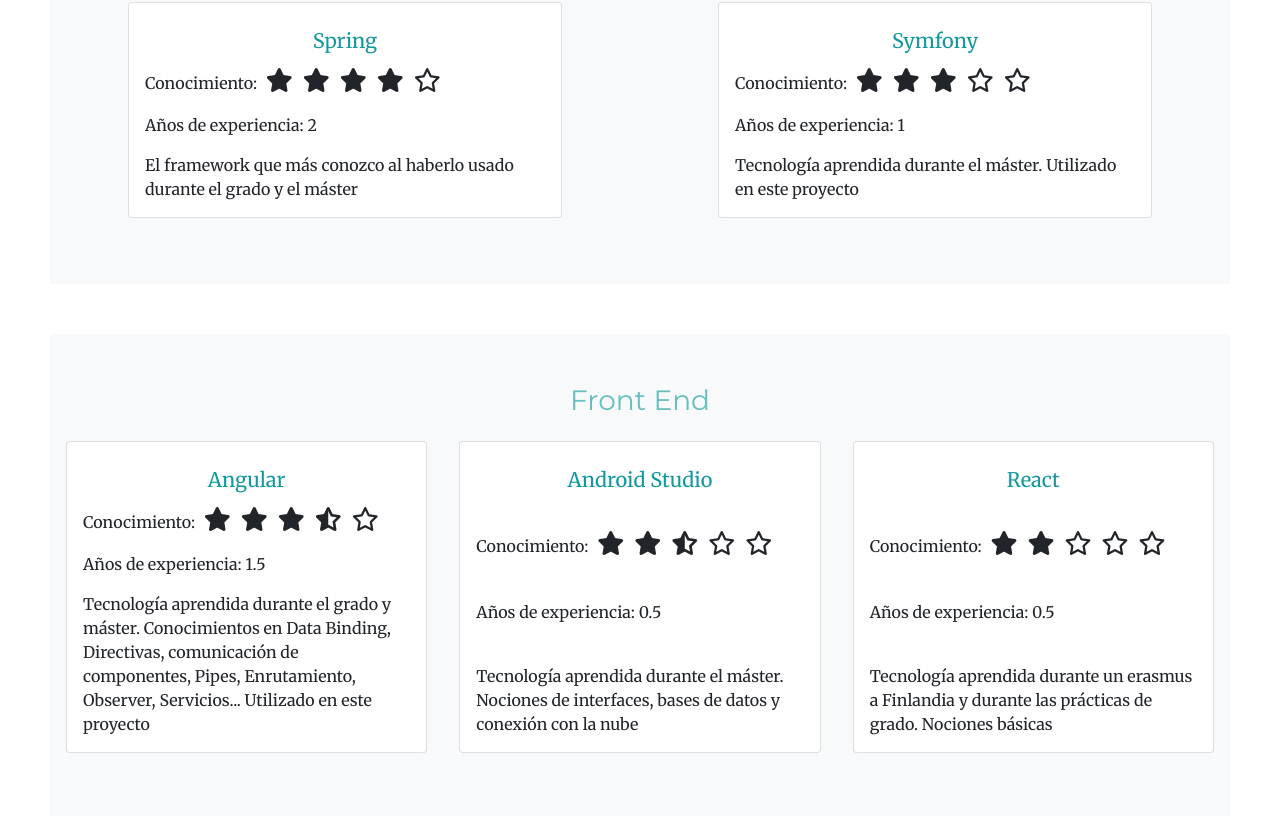
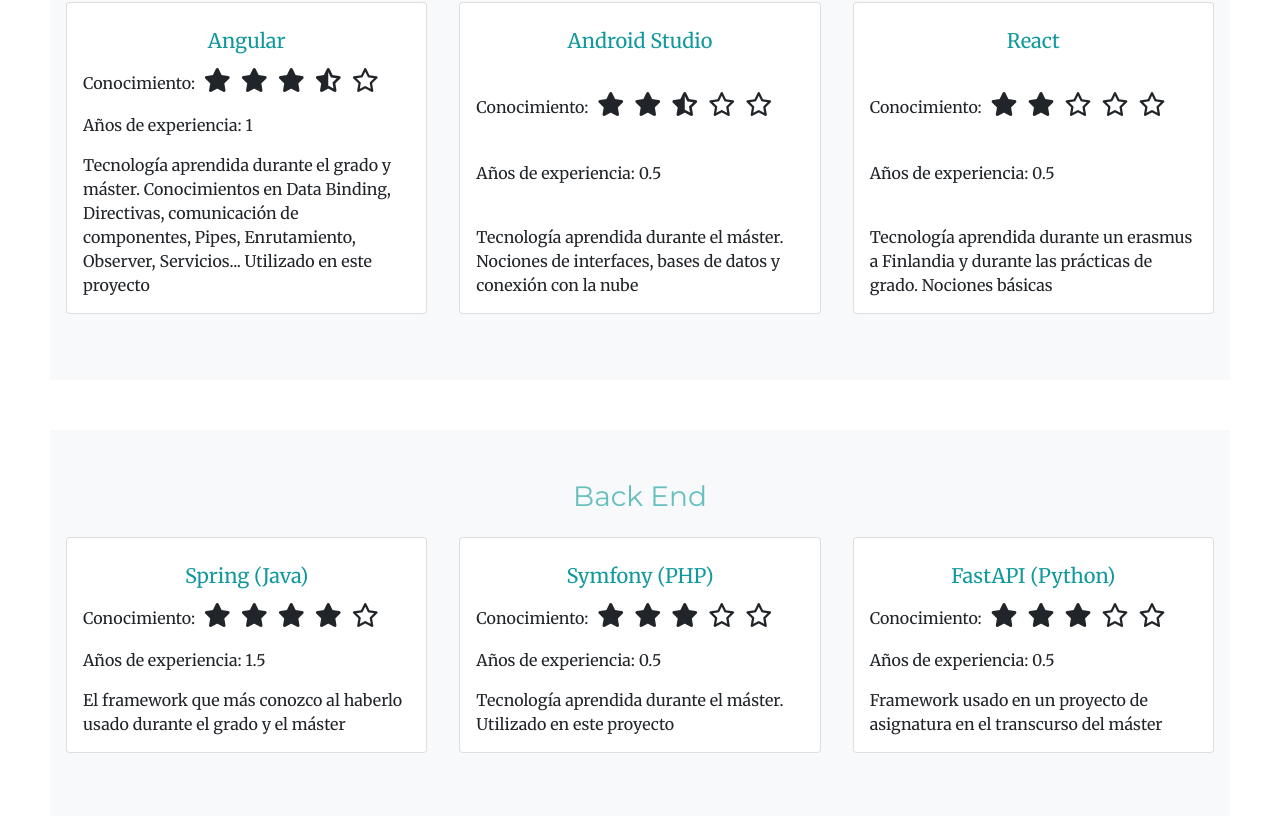
Before and after one commit to MRxRafi/CVRafa-FRONT, an Angular app: page /skills/frameworks in a window 1280 px wide. Shown: the part 284-1100 px from the top of the page. Built offline with nearby package versions, Linux system fonts and the light colour scheme.

Commit message:
Added some text in Methodologies section & added one Framework

```diff
--- a/src/app/skills/frameworks/framework.model.ts
+++ b/src/app/skills/frameworks/framework.model.ts
@@ -23,22 +23,28 @@
 
 export const DATA_MOCK: Data[] = [
   {
-    title: 'Spring',
+    title: 'Spring (Java)',
     section: WORK_SECTION.BACK_END,
     score: 4,
-    experienceYears: 2
+    experienceYears: 1.5
   },
   {
-    title: 'Symfony',
+    title: 'Symfony (PHP)',
     section: WORK_SECTION.BACK_END,
     score: 3,
-    experienceYears: 1
+    experienceYears: 0.5
+  },
+  {
+    title: 'FastAPI (Python)',
+    section: WORK_SECTION.BACK_END,
+    score: 3,
+    experienceYears: 0.5
   },
   {
     title: 'Angular',
     section: WORK_SECTION.FRONT_END,
     score: 3.5,
-    experienceYears: 1.5
+    experienceYears: 1
   },
   {
     title: 'Android Studio',
--- a/src/app/skills/frameworks/translations.ts
+++ b/src/app/skills/frameworks/translations.ts
@@ -15,6 +15,24 @@
   frameworks: {
     sections: [
       {
+        header: NAME_SECTION[0],
+        cards: [
+          {
+            description: 'Tecnología aprendida durante el grado y máster. Conocimientos en Data Binding, Directivas, ' +
+              'comunicación de componentes, Pipes, Enrutamiento, Observer, Servicios... Utilizado en este proyecto',
+            data: DATA_MOCK[3]
+          },
+          {
+            description: 'Tecnología aprendida durante el máster. Nociones de interfaces, bases de datos y conexión con la nube',
+            data: DATA_MOCK[4]
+          },
+          {
+            description: 'Tecnología aprendida durante un erasmus a Finlandia y durante las prácticas de grado. Nociones básicas',
+            data: DATA_MOCK[5]
+          }
+        ]
+      },
+      {
         header: NAME_SECTION[1],
         cards: [
           {
@@ -25,23 +43,9 @@
             description: 'Tecnología aprendida durante el máster. Utilizado en este proyecto',
             data: DATA_MOCK[1]
           },
-        ]
-      },
-      {
-        header: NAME_SECTION[0],
-        cards: [
           {
-            description: 'Tecnología aprendida durante el grado y máster. Conocimientos en Data Binding, Directivas, ' +
-              'comunicación de componentes, Pipes, Enrutamiento, Observer, Servicios... Utilizado en este proyecto',
+            description: 'Framework usado en un proyecto de asignatura en el transcurso del máster',
             data: DATA_MOCK[2]
-          },
-          {
-            description: 'Tecnología aprendida durante el máster. Nociones de interfaces, bases de datos y conexión con la nube',
-            data: DATA_MOCK[3]
-          },
-          {
-            description: 'Tecnología aprendida durante un erasmus a Finlandia y durante las prácticas de grado. Nociones básicas',
-            data: DATA_MOCK[4]
           }
         ]
       }
@@ -55,6 +59,24 @@
   frameworks: {
     sections: [
       {
+        header: NAME_SECTION[0],
+        cards: [
+          {
+            description: 'Technology learned during the degree and master\'s degree. Knowledge in Data Binding, ' +
+              'Directives, component communication, Pipes, Routing, Observer, Services... Used in this project',
+            data: DATA_MOCK[3]
+          },
+          {
+            description: 'Technology learned during the master\'s degree. Notions of interfaces, databases and connection to the cloud.',
+            data: DATA_MOCK[4]
+          },
+          {
+            description: 'Technology learned during an Erasmus in Finland and during undergraduate internships. Basic notions',
+            data: DATA_MOCK[5]
+          }
+        ]
+      },
+      {
         header: NAME_SECTION[1],
         cards: [
           {
@@ -65,23 +87,9 @@
             description: 'Technology learned during the master\'s degree. Used in this project.',
             data: DATA_MOCK[1]
           },
-        ]
-      },
-      {
-        header: NAME_SECTION[0],
-        cards: [
           {
-            description: 'Technology learned during the degree and master\'s degree. Knowledge in Data Binding, ' +
-              'Directives, component communication, Pipes, Routing, Observer, Services... Used in this project',
+            description: 'Framework used in master\'s degree',
             data: DATA_MOCK[2]
-          },
-          {
-            description: 'Technology learned during the master\'s degree. Notions of interfaces, databases and connection to the cloud.',
-            data: DATA_MOCK[3]
-          },
-          {
-            description: 'Technology learned during an Erasmus in Finland and during undergraduate internships. Basic notions',
-            data: DATA_MOCK[4]
           }
         ]
       }
--- a/src/app/skills/methodologies/methodologies.component.html
+++ b/src/app/skills/methodologies/methodologies.component.html
@@ -4,11 +4,13 @@
   <div class="my-container">
     <h3>{{texts.methodologies.rup.header}}</h3>
     <p>{{texts.methodologies.rup.paragraph}}</p>
+    <p>{{texts.methodologies.rup.paragraph_2}}</p>
   </div>
   <hr>
   <div class="my-container">
     <h3>{{texts.methodologies.scrum.header}}</h3>
     <p>{{texts.methodologies.scrum.paragraph}}</p>
+    <p>{{texts.methodologies.scrum.paragraph_2}}</p>
   </div>
   <hr>
 </article>
--- a/src/app/skills/methodologies/translations.ts
+++ b/src/app/skills/methodologies/translations.ts
@@ -4,10 +4,12 @@
     rup: {
       header: string;
       paragraph: string;
+      paragraph_2: string;
     }
     scrum: {
       header: string;
       paragraph: string;
+      paragraph_2: string;
     }
   };
 }
@@ -18,11 +20,15 @@
     rup: {
       header: 'RUP',
       paragraph: 'Se trata de una metodología pesada pero apta para cualquier proyecto. En esta metodología se le da ' +
-        '         un peso importante a la documentación, para dejar claro en todo momento qué hay que desarrollar.'
+        '         un peso importante a la documentación, para dejar claro en todo momento qué hay que desarrollar.',
+      paragraph_2: 'Esta metodología la he puesto en práctica en el máster en Ingeniería Web'
     },
     scrum: {
       header: 'Scrum',
-      paragraph: 'Se trata de una metodología ágil que es apta para proyectos pequeños / medianos.'
+      paragraph: 'Se trata de una metodología ágil que es apta para proyectos pequeños / medianos.',
+      paragraph_2: 'Esta metodología la puse en práctica en el transcurso del grado en Diseño y Desarrollo de videojuegos.\n' +
+        '    Sin embargo, en el máster en Ingeniería web es donde realmente aprendí para qué y cuando usar este tipo de \n' +
+        '    metodologías.'
     },
   }
 };
@@ -33,11 +39,14 @@
     rup: {
       header: 'RUP',
       paragraph: 'It\'s a heavy methodology that fits into any project. In this methodology it\'s very important the documentation, ' +
-        '         it\'s written in every moment what have the team to develop.'
+        '         it\'s written in every moment what have the team to develop.',
+      paragraph_2: 'I used this methodology in Web Engineering Master\'s degree'
     },
     scrum: {
       header: 'Scrum',
-      paragraph: 'It\'s an agile methodology that fits into small / medium projects.'
+      paragraph: 'It\'s an agile methodology that fits into small / medium projects.',
+      paragraph_2: 'I used this methodology in Videogames Design and Development. However, in Web Engineering Master\'s degree \n' +
+        '     is when I really learnt about where and when to use these types of methodologies.'
     },
   }
 };
```
